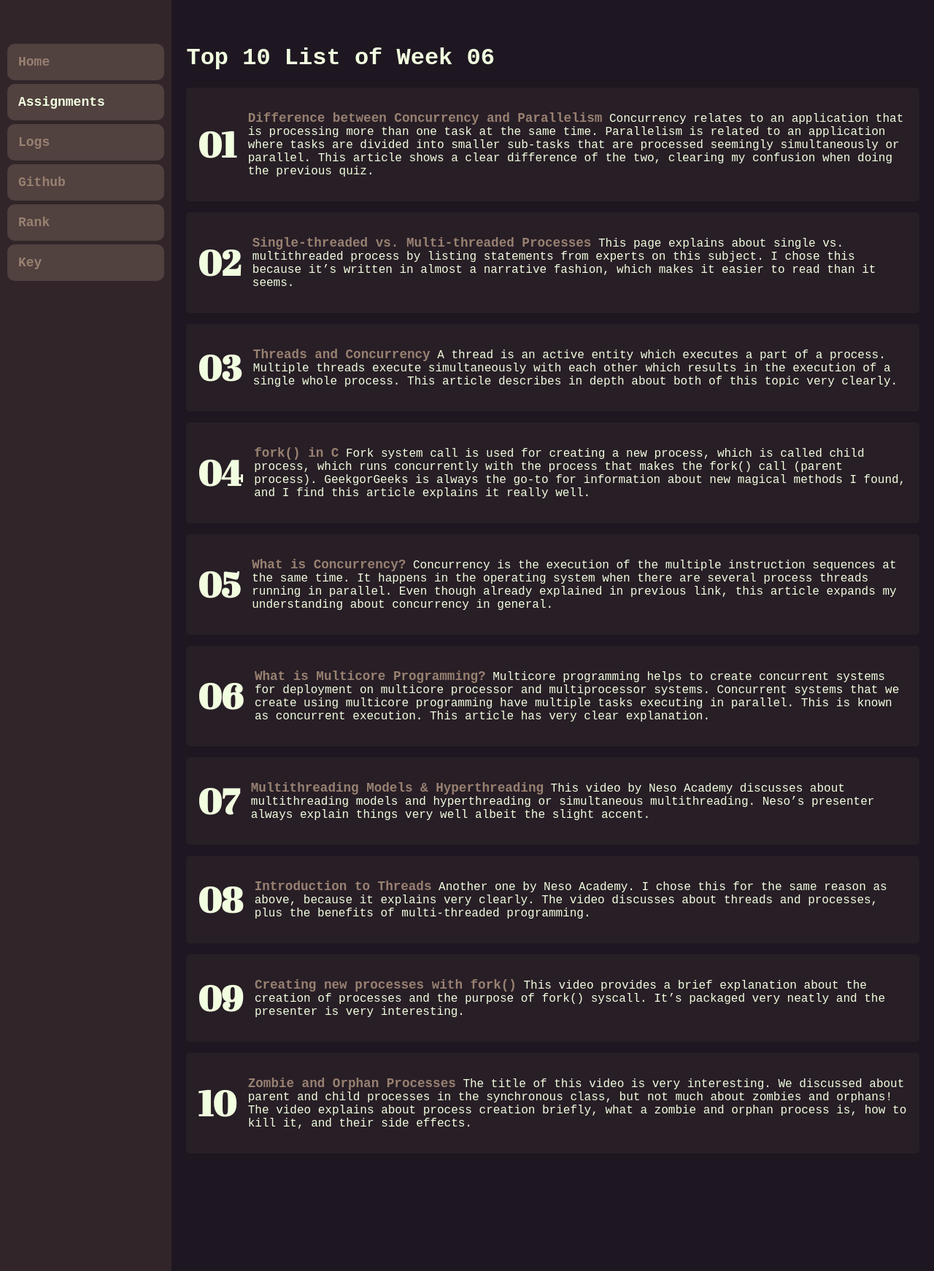
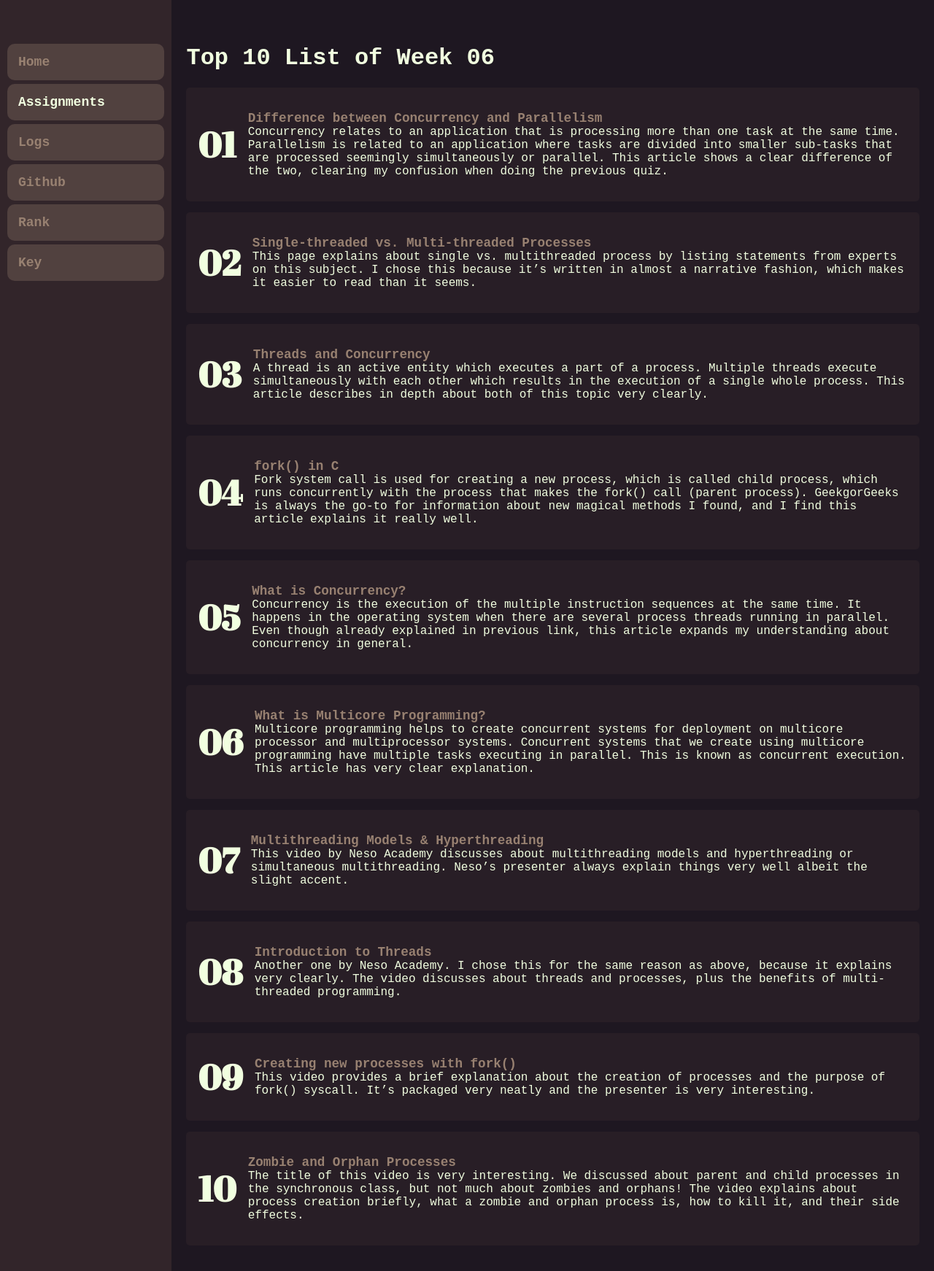
Before and after one commit to asfiowilma/os211, a Jekyll site: the page built from w06.md, in a window 1280 px wide. Shown: the whole page at 73% size. Built offline with Jekyll 4.4.1, drawn with Linux system fonts in a browser that asks for light colours.

Commit message:
OS211 asfiowilma

```diff
--- a/w06.md
+++ b/w06.md
@@ -5,32 +5,32 @@ permalink: /W06/
 ---
 # Top 10 List of Week 06
 
-1. [Difference between Concurrency and Parallelism](https://www.geeksforgeeks.org/difference-between-concurrency-and-parallelism/)
+1. [Difference between Concurrency and Parallelism](https://www.geeksforgeeks.org/difference-between-concurrency-and-parallelism/)<br>
     Concurrency relates to an application that is processing more than one task at the same time. Parallelism is related to an application where  tasks are divided into smaller sub-tasks that are processed seemingly simultaneously or parallel. This article shows a clear difference of the two, clearing my confusion when doing the previous quiz.
 
-2. [Single-threaded vs. Multi-threaded Processes](https://www.ele.uri.edu/CARD/statements/threaded.html)
+2. [Single-threaded vs. Multi-threaded Processes](https://www.ele.uri.edu/CARD/statements/threaded.html)<br>
     This page explains about single vs. multithreaded process by listing statements from experts on this subject. I chose this because it's written in almost a narrative fashion, which makes it easier to read than it seems.
 
-3. [Threads and Concurrency](https://medium.com/@akhandmishra/operating-system-threads-and-concurrency-aec2036b90f)
+3. [Threads and Concurrency](https://medium.com/@akhandmishra/operating-system-threads-and-concurrency-aec2036b90f)<br>
     A thread is an active entity which executes a part of a process. Multiple threads execute simultaneously with each other which results in the execution of a single whole process. This article describes in depth about both of this topic very clearly.
 
-4. [fork() in C](https://www.geeksforgeeks.org/fork-system-call/)
+4. [fork() in C](https://www.geeksforgeeks.org/fork-system-call/)<br>
     Fork system call is used for creating a new process, which is called child process, which runs concurrently with the process that makes the fork() call (parent process). GeekgorGeeks is always the go-to for information about new magical methods I found, and I find this article explains it really well.
 
-5. [What is Concurrency?](https://www.geeksforgeeks.org/concurrency-in-operating-system/)
+5. [What is Concurrency?](https://www.geeksforgeeks.org/concurrency-in-operating-system/)<br>
     Concurrency is the execution of the multiple instruction sequences at the same time. It happens in the operating system when there are several process threads running in parallel. Even though already explained in previous link, this article expands my understanding about concurrency in general.
 
-6. [What is Multicore Programming?](https://www.tutorialspoint.com/what-is-multicore-programming)
+6. [What is Multicore Programming?](https://www.tutorialspoint.com/what-is-multicore-programming)<br>
     Multicore programming helps to create concurrent systems for deployment on multicore processor and multiprocessor systems. Concurrent systems that we create using multicore programming have multiple tasks executing in parallel. This is known as concurrent execution. This article has very clear explanation.
 
-7. [Multithreading Models & Hyperthreading](https://www.youtube.com/watch?v=HW2Wcx-ktsc)
+7. [Multithreading Models & Hyperthreading](https://www.youtube.com/watch?v=HW2Wcx-ktsc)<br>
     This video by Neso Academy discusses about multithreading models and hyperthreading or simultaneous multithreading. Neso's presenter always explain things very well albeit the slight accent.
 
-8.  [Introduction to Threads](https://www.youtube.com/watch?v=LOfGJcVnvAk)
+8.  [Introduction to Threads](https://www.youtube.com/watch?v=LOfGJcVnvAk)<br>
     Another one by Neso Academy. I chose this for the same reason as above, because it explains very clearly. The video discusses about threads and processes, plus the benefits of multi-threaded programming.
 
-9.  [Creating new processes with fork()](https://www.youtube.com/watch?v=ss1-REMJ9GA)
+9.  [Creating new processes with fork()](https://www.youtube.com/watch?v=ss1-REMJ9GA)<br>
     This video provides a brief explanation about the creation of processes and the purpose of fork() syscall. It's packaged very neatly and the presenter is very interesting.
 
-10. [Zombie and Orphan Processes](https://www.youtube.com/watch?v=L3YQDUuDjoo)
+10. [Zombie and Orphan Processes](https://www.youtube.com/watch?v=L3YQDUuDjoo)<br>
     The title of this video is very interesting. We discussed about parent and child processes in the synchronous class, but not much about zombies and orphans! The video explains about process creation briefly, what a zombie and orphan process is, how to kill it, and their side effects.
```
Also changed, not shown: w07.md (+10 -10 lines).
